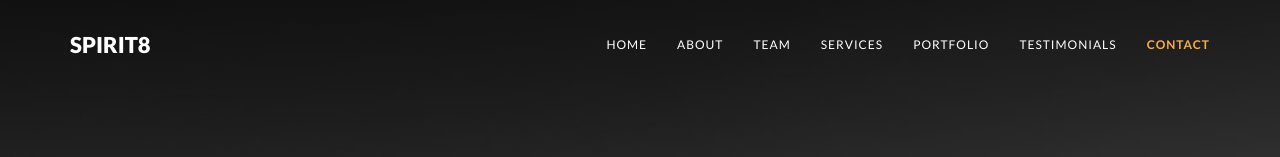
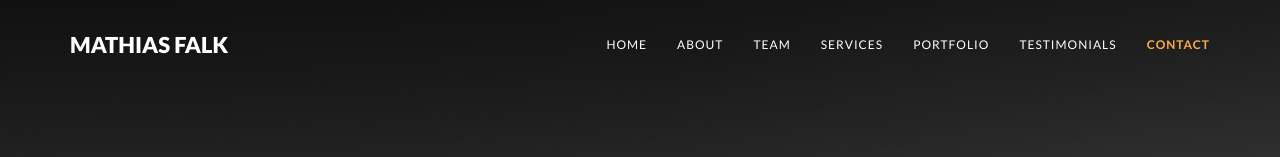
Before and after one commit to falkmathias/mathiasfalk.github.io, a plain HTML site: page index.html in a window 1280 px wide. Shown: the top 157 px of the page. Drawn offline with nearby package versions, Linux system fonts and the light colour scheme.

Commit message:
Update index.html

```diff
--- a/index.html
+++ b/index.html
@@ -6,7 +6,7 @@
     <meta charset="utf-8">
     <!--[if IE]><meta http-equiv="x-ua-compatible" content="IE=9" /><![endif]-->
     <meta name="viewport" content="width=device-width, initial-scale=1">
-    <title>Spirit8 - Digital Agency One Page Template</title>
+    <title>Mathias Falk - Personal Website</title>
     <meta name="description" content="Spirit8 is a Digital agency one page template built based on bootstrap framework. This template is design by Robert Berki and coded by Jenn Pereira. It is simple, mobile responsive, perfect for portfolio and agency websites. Get this for free exclusively at ThemeForces.com">
     <meta name="keywords" content="bootstrap theme, portfolio template, digital agency, onepage, mobile responsive, spirit8, free website, free theme, themeforces themes, themeforces wordpress themes, themeforces bootstrap theme">
     <meta name="author" content="ThemeForces.com">
@@ -57,7 +57,7 @@
             <span class="icon-bar"></span>
             <span class="icon-bar"></span>
           </button>
-          <a class="navbar-brand" href="index.html">Spirit8</a>
+          <a class="navbar-brand" href="index.html">Mathias Falk</a>
         </div>
 
         <!-- Collect the nav links, forms, and other content for toggling -->
```
